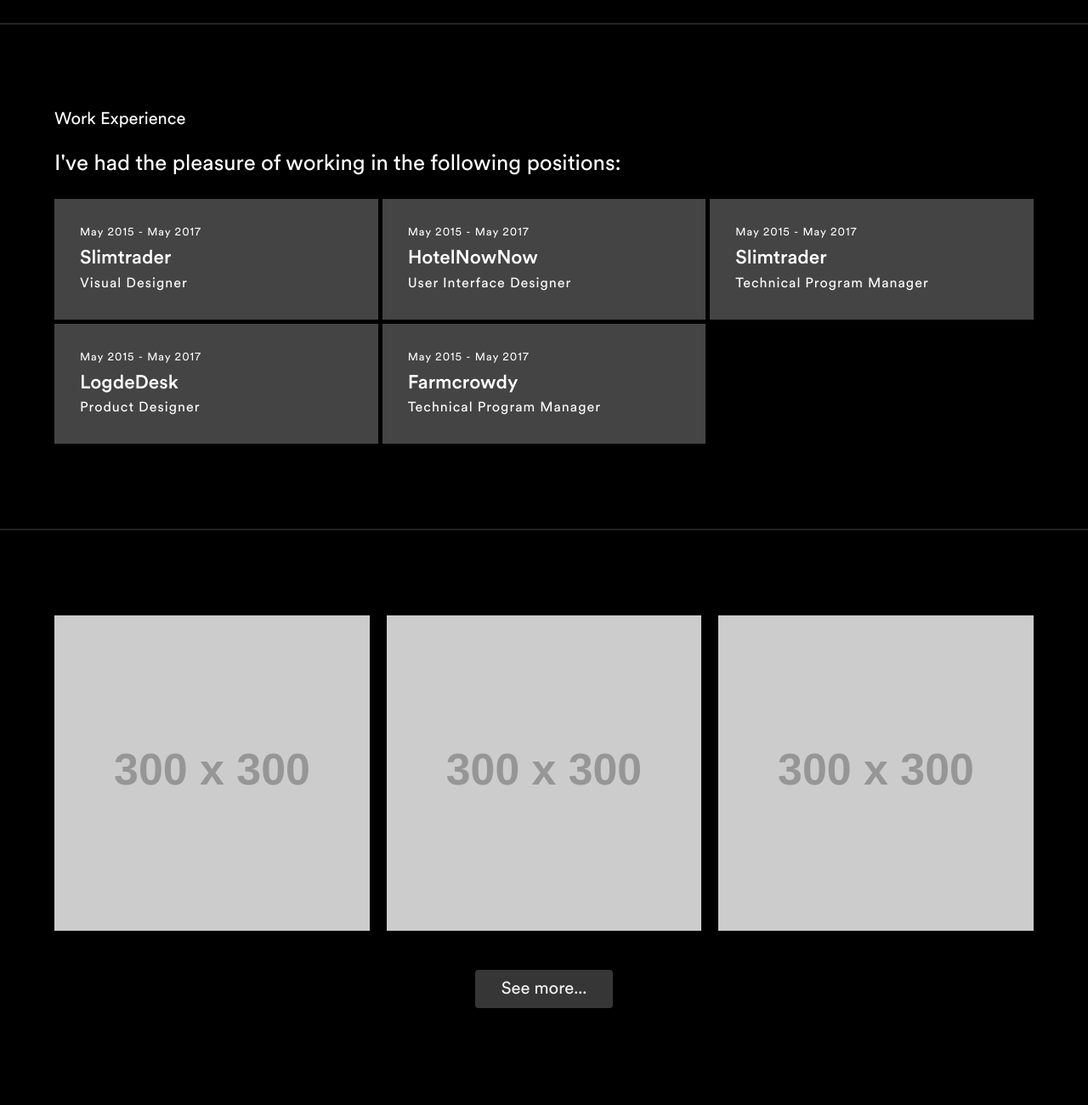
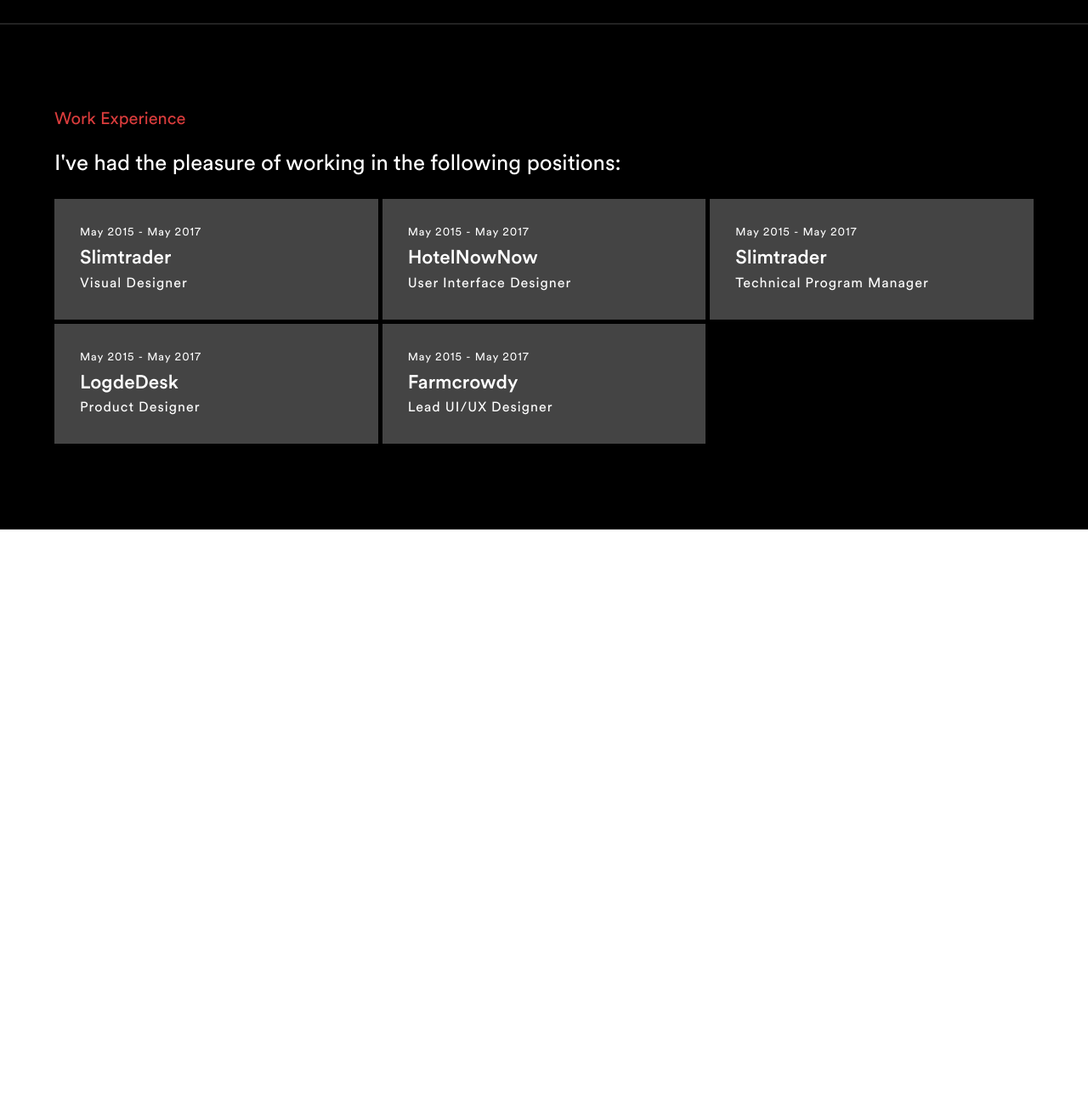
Before and after one commit to topazdecimal/tdcom, a plain HTML site: page index.html in a window 1280 px wide. Shown: the part 1100-2400 px from the top of the page at 85% size. After the commit the page ends 1723 px from the top, so only its background shows below. Drawn offline with nearby package versions, Linux system fonts and the light colour scheme; placeholder pictures from the web are drawn by us; a script that the page names is missing.

Commit message:
First Draft

```diff
--- a/index.html
+++ b/index.html
@@ -106,7 +106,7 @@
         <div class="container">
             <div class="columns">
                 <div class="column is-12">
-                    <p class="subtitle">Work Experience</p>
+                    <p class="subtitle" style="color:#d93c3c !important;">Work Experience</p>
                     <h2 class="subtitle bigg">I've had the pleasure of working in the following positions:</h2>
                     <div class="work-wrapper">
 
@@ -133,39 +133,14 @@
                         <div class="work-box">
                             <p class="work-date">May 2015 - May 2017</p>
                             <h2 class="work-position">Farmcrowdy</h2>
-                            <p class="work-company">Technical Program Manager</p>
+                            <p class="work-company">Lead UI/UX Designer</p>
                         </div>
                     </div>
                 </div>
             </div>
         </div>
     </section>
-    <section id="portfolio">
-        <div class="container">
-            <div class="columns">
-                <div class="column is-12">
-                    <div class="portfolio-wrapper">
-                        <div class="portfolio-box">
-                            <img src="http://www.placehold.it/300x300">
-                        </div>
-                        <div class="portfolio-box">
-                            <img src="http://www.placehold.it/300x300">
-                        </div>
-                        <div class="portfolio-box">
-                            <img src="http://www.placehold.it/300x300">
-                        </div>
 
-                    </div>
-                    <div class="columns is-centered">
-                        <div class="column is-4 is-narrow has-text-centered see-more-part">
-                            <a class="button is-medium is-dark" href="http://www.dribbble.com/topazdecimal"> See more...</a>
-                        </div>
-                    </div>
-                </div>
-
-            </div>
-        </div>
-    </section>
     <script src="js/morphext.js"></script>
     <script>
     $("#js-rotating").Morphext({
--- a/src/topaz.scss
+++ b/src/topaz.scss
@@ -1,10 +1,10 @@
-$color1: #FFC300;
-$color2: #FF5733;
-$color3: #C70039;
-$color4: #900C3E;
-$color5: #571845;
+$color1: #EDCA35;
+$color2: #F1F2EF;
+$color3: #D93C3C;
+$color4: #0CC1AC;
+$color5: rgb(24, 6, 36);
 body {
-    background: #222;
+    background: $color5;
     color: #fff;
     font-family: 'Circular', sans-serif !important;
     -webkit-transition: all 600ms cubic-bezier(0.645, 0.045, 0.355, 1);
@@ -26,14 +26,13 @@
 }
 
 #js-rotating2 {
-    color: $color2;
+    color: $color4;
 }
 
 .pretitle {
     font-size: .9em;
     margin-bottom: 40px;
-    letter-spacing: 1px;
-    // color: $color2;
+    letter-spacing: 1px; // color: $color2;
 }
 
 .rotate {
@@ -92,7 +91,6 @@
         font-size: .8em;
         letter-spacing: 1px;
         margin-bottom: 5px;
-
     }
     h2 {
         font-weight: 500;
@@ -110,6 +108,12 @@
     color: #fff;
     -webkit-transition: all 600ms cubic-bezier(0.645, 0.045, 0.355, 1);
     transition: all 600ms cubic-bezier(0.645, 0.045, 0.355, 1);
+    .work-company {
+        color: $color2;
+    }
+    .work-position {
+        color: $color1;
+    }
 }
 
 .work-wrapper {
@@ -125,10 +129,30 @@
     }
 }
 
+.a {
+    grid-column: 1 / 3;
+    grid-row: 1;
+}
+
+.b {
+    grid-column: 3;
+    grid-row: 1 / 3;
+}
+
+.c {
+    grid-column: 1;
+    grid-row: 2;
+}
+
+.d {
+    grid-column: 2;
+    grid-row: 2;
+}
+
 .portfolio-wrapper {
     width: 100%;
     display: grid;
-    grid-template-columns: repeat(3, 1fr);
+    grid-template-columns: 1fr 1fr 1fr;
     grid-gap: 20px;
 }
 
@@ -140,17 +164,19 @@
     display: none;
     color: $color4;
 }
-.social-links{
-    margin-top:30px;
-    li{
+
+.social-links {
+    margin-top: 30px;
+    li {
         display: inline;
         padding-right: 10px;
         font-size: 1.5em;
-        &:hover{
-            color: $color2;
+        &:hover {
+            color: $color3;
         }
     }
 }
+
 @media only screen and (max-width: 768px) {
     .rotate {
         transform: rotate(0deg);
```
Also changed, not shown: css/topaz.css, css/topaz.min.css, 2 other files.
